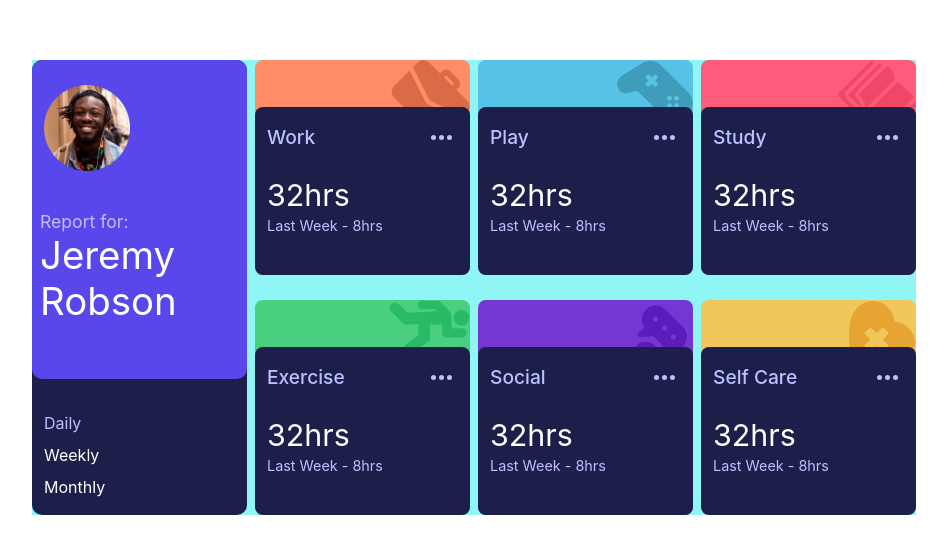
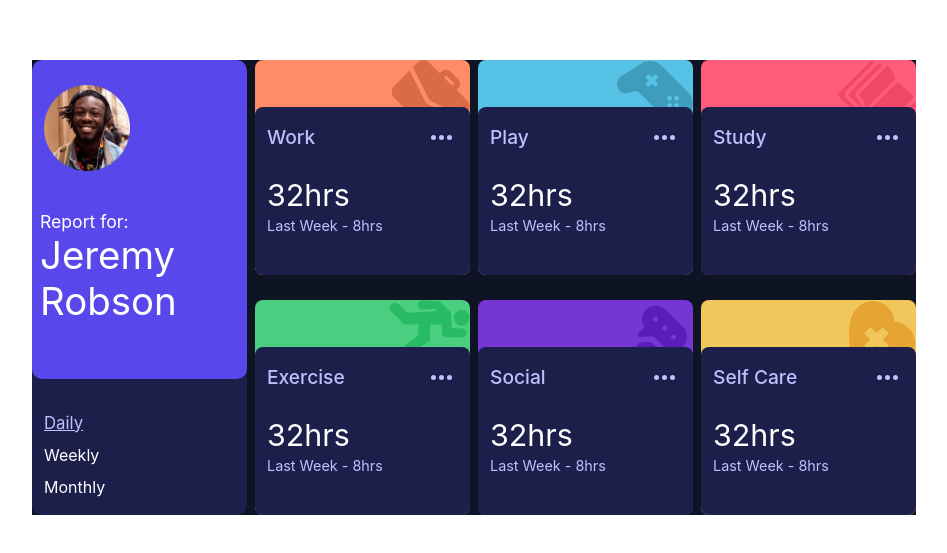
Before and after one commit to W4GFO/TimeTracking, a React (Create React App) app in the folder time-tracker/: page / in a window 1280 px wide. Shown: the part 113-666 px from the top of the page, without its empty margins (166-1113 px from the left). Built offline with nearby package versions, Linux system fonts and the light colour scheme.

Commit message:
Quick update with the underlying selection on the user card.

```diff
--- a/time-tracker/src/Components/Cards/Styles/UserCardStyle.scss
+++ b/time-tracker/src/Components/Cards/Styles/UserCardStyle.scss
@@ -43,11 +43,6 @@
 	justify-content: center;
 }
 
-.user-card-person-textinfo p:first-child {
-	color:$Pale_Blue;
-	font-size: 0.9em;
-}
-
 .user-card-person-textinfo p {
 	color: white;
 	font-size: 1.8em;
@@ -65,6 +60,12 @@
 
 .user-card-person-imageinfo img {
 	width: 45%;
+}
+
+.user-selected-timeframe-decoration {
+	color: $Pale_Blue;
+	font-size: 1.05em;
+	text-decoration: underline;
 }
 
 @media only screen and (min-width:$DESKTOP_BP) {
@@ -104,7 +105,6 @@
 
 	.user-card-list-of-timeframes li:first-child {
 		margin-top: 16px;
-		color: $Pale_Blue;
 	}
 
 	.user-card-list-of-timeframes li {
--- a/time-tracker/src/Components/Cards/UserCard.tsx
+++ b/time-tracker/src/Components/Cards/UserCard.tsx
@@ -1,5 +1,6 @@
 import './Styles/UserCardStyle.scss'
-import {TIMEFRAME} from '../../Utils/defs'
+import { useContext } from 'react'
+import {TIMEFRAME, timeframeSelectionContext} from '../../Utils/defs'
 import IMG from '../../Images/image-jeremy.png'
 
 type UserCardProps = {
@@ -9,6 +10,9 @@ type UserCardProps = {
 
 export const UserCard = ({className, funcSetNewTimeFrame}: UserCardProps) => {
 	const userCardClassName:string = className + ' user-card-container'
+
+	const tfctx:TIMEFRAME | undefined = useContext<TIMEFRAME | undefined>(timeframeSelectionContext)
+	const selectedTimeframe:TIMEFRAME = (tfctx !== undefined) ? tfctx : TIMEFRAME.DAILY
 
 	return (
 		<div className={userCardClassName}>
@@ -24,9 +28,12 @@ export const UserCard = ({className, funcSetNewTimeFrame}: UserCardProps) => {
 			</section>
 			<section className='user-card-timeframes-frame'>
 				<ul className='user-card-list-of-timeframes'>
-					<li onClick={() => {funcSetNewTimeFrame(TIMEFRAME.DAILY)}}>Daily</li>
-					<li onClick={() => {funcSetNewTimeFrame(TIMEFRAME.WEEKLY)}}>Weekly</li>
-					<li onClick={() => {funcSetNewTimeFrame(TIMEFRAME.MONTHLY)}}>Monthly</li>
+					<li className={(selectedTimeframe === TIMEFRAME.DAILY ? 'user-selected-timeframe-decoration' : '')}
+						onClick={() => {funcSetNewTimeFrame(TIMEFRAME.DAILY)}}>Daily</li>
+					<li className={(selectedTimeframe === TIMEFRAME.WEEKLY ? 'user-selected-timeframe-decoration' : '')}
+						onClick={() => {funcSetNewTimeFrame(TIMEFRAME.WEEKLY)}}>Weekly</li>
+					<li className={(selectedTimeframe === TIMEFRAME.MONTHLY ? 'user-selected-timeframe-decoration' : '')}
+						onClick={() => {funcSetNewTimeFrame(TIMEFRAME.MONTHLY)}}>Monthly</li>
 				</ul>
 			</section>
 		</div>
--- a/time-tracker/src/Components/Parent/MainPage.tsx
+++ b/time-tracker/src/Components/Parent/MainPage.tsx
@@ -13,7 +13,6 @@ export const MainPage = (props: MainProps) => {
 	const [timeframeSelection, setTimeFrameSelectioin] = useState<TIMEFRAME>(TIMEFRAME.DAILY)
 
 	const updateTimeFrameSelection = (tf:TIMEFRAME) => {
-		console.log("The new timeframe is: " + timeframeEnumToString(tf as TIMEFRAME))
 		setTimeFrameSelectioin(tf)
 	}
 
--- a/time-tracker/src/Components/Parent/Styles/MainPageStyle.scss
+++ b/time-tracker/src/Components/Parent/Styles/MainPageStyle.scss
@@ -2,7 +2,7 @@
 
 main {
 	width: 100%;
-	background-color: rgba($color: #00FFFF, $alpha: 0.4);
+	background-color: $Very_Dark_Blue;
 }
 
 main::-webkit-scrollbar {
```
